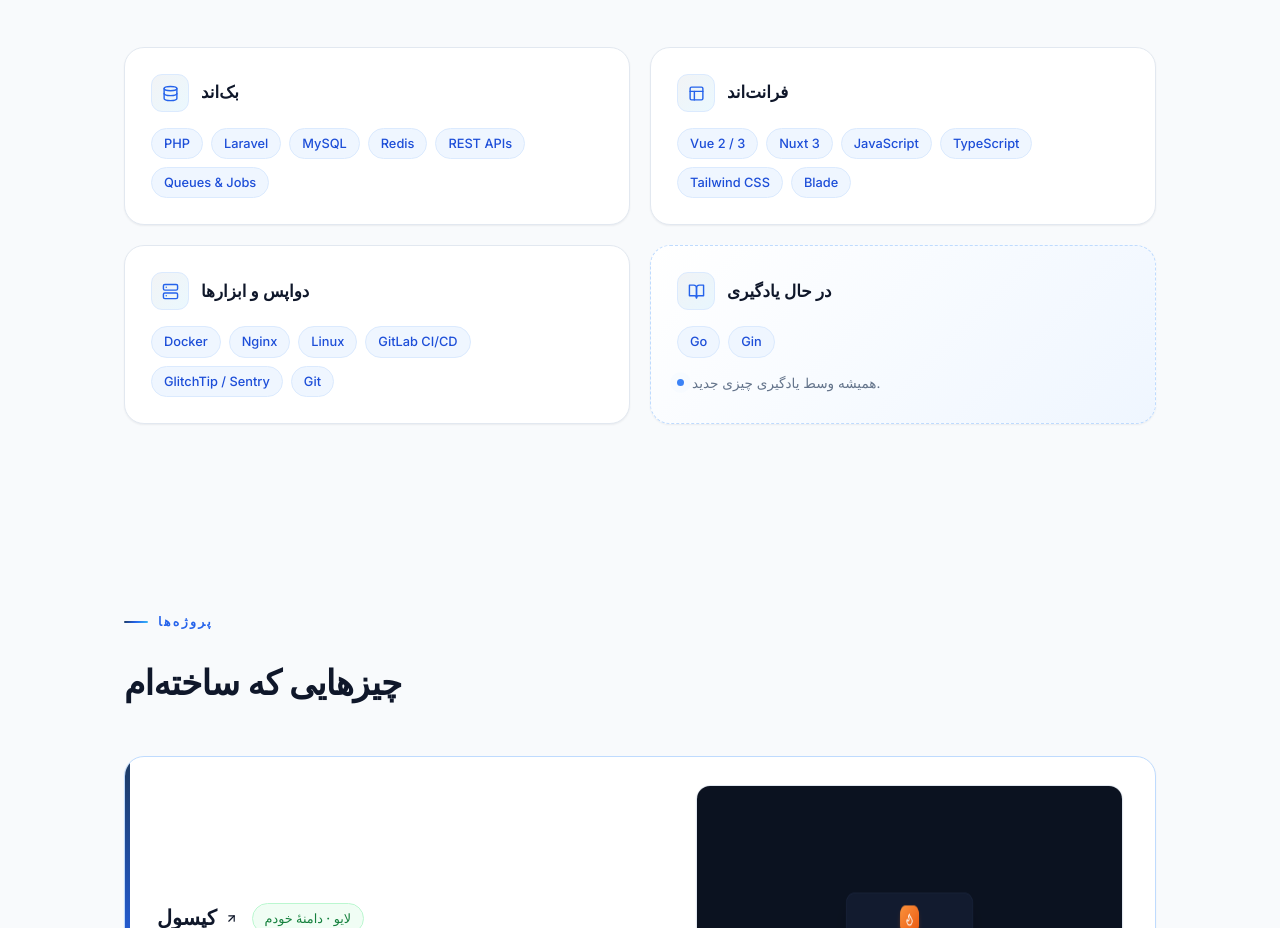
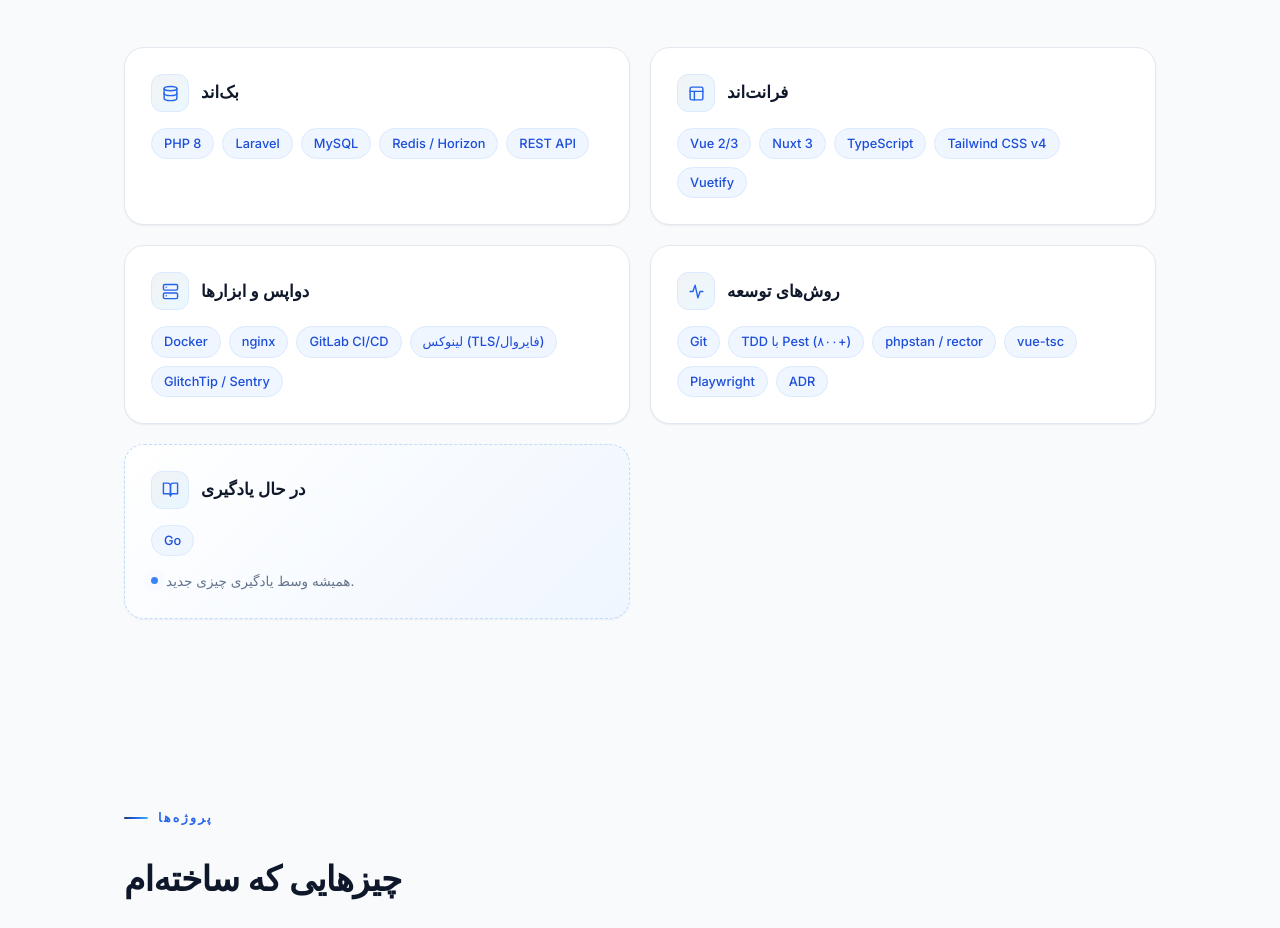
Before and after one commit to amirabroun/amirabroun.github.io, a Nuxt app: page / in a window 1280 px wide. Shown: the part 3340-4268 px from the top of the page. Built offline with nearby package versions, Linux system fonts and the light colour scheme.

Commit message:
content: skills synced with resume v5

```diff
--- a/app/components/SkillsSection.vue
+++ b/app/components/SkillsSection.vue
@@ -15,12 +15,11 @@
             {{ t('skills.backend') }}
           </h3>
           <div class="chips">
-            <span class="chip">PHP</span>
+            <span class="chip">PHP 8</span>
             <span class="chip">Laravel</span>
             <span class="chip">MySQL</span>
-            <span class="chip">Redis</span>
-            <span class="chip">REST APIs</span>
-            <span class="chip">Queues &amp; Jobs</span>
+            <span class="chip">Redis / Horizon</span>
+            <span class="chip">REST API</span>
           </div>
         </article>
 
@@ -32,12 +31,11 @@
             {{ t('skills.frontend') }}
           </h3>
           <div class="chips">
-            <span class="chip">Vue 2 / 3</span>
+            <span class="chip">Vue 2/3</span>
             <span class="chip">Nuxt 3</span>
-            <span class="chip">JavaScript</span>
             <span class="chip">TypeScript</span>
-            <span class="chip">Tailwind CSS</span>
-            <span class="chip">Blade</span>
+            <span class="chip">Tailwind CSS v4</span>
+            <span class="chip">Vuetify</span>
           </div>
         </article>
 
@@ -50,11 +48,27 @@
           </h3>
           <div class="chips">
             <span class="chip">Docker</span>
-            <span class="chip">Nginx</span>
-            <span class="chip">Linux</span>
+            <span class="chip">nginx</span>
             <span class="chip">GitLab CI/CD</span>
+            <span class="chip">{{ locale === 'fa' ? 'لینوکس (TLS/فایروال)' : 'Linux (TLS/firewall)' }}</span>
             <span class="chip">GlitchTip / Sentry</span>
+          </div>
+        </article>
+
+        <article class="card skill-card reveal">
+          <h3>
+            <span class="skill-icon" aria-hidden="true">
+              <svg width="17" height="17" viewBox="0 0 24 24" fill="none" stroke="currentColor" stroke-width="2" stroke-linecap="round" stroke-linejoin="round"><path d="M3 12h4l3-9 4 18 3-9h4"/></svg>
+            </span>
+            {{ t('skills.methods') }}
+          </h3>
+          <div class="chips">
             <span class="chip">Git</span>
+            <span class="chip">{{ locale === 'fa' ? 'TDD با Pest (۸۰۰+)' : 'TDD w/ Pest (800+)' }}</span>
+            <span class="chip">phpstan / rector</span>
+            <span class="chip">vue-tsc</span>
+            <span class="chip">Playwright</span>
+            <span class="chip">ADR</span>
           </div>
         </article>
 
@@ -67,7 +81,6 @@
           </h3>
           <div class="chips">
             <span class="chip">Go</span>
-            <span class="chip">Gin</span>
           </div>
           <p class="learning-note">
             <span class="pulse-dot" aria-hidden="true"></span>
@@ -80,7 +93,7 @@
 </template>
 
 <script setup lang="ts">
-const { t } = useI18n()
+const { t, locale } = useI18n()
 </script>
 
 <style scoped>
--- a/i18n/locales/en.json
+++ b/i18n/locales/en.json
@@ -123,6 +123,7 @@
     "backend": "Backend",
     "frontend": "Frontend",
     "devops": "DevOps & Tooling",
+    "methods": "Engineering practices",
     "learning": "Now learning",
     "learning_note": "Always mid-flight on something new."
   },
--- a/i18n/locales/fa.json
+++ b/i18n/locales/fa.json
@@ -123,6 +123,7 @@
     "backend": "بک‌اند",
     "frontend": "فرانت‌اند",
     "devops": "دواپس و ابزارها",
+    "methods": "روش‌های توسعه",
     "learning": "در حال یادگیری",
     "learning_note": "همیشه وسط یادگیری چیزی جدید."
   },
```
